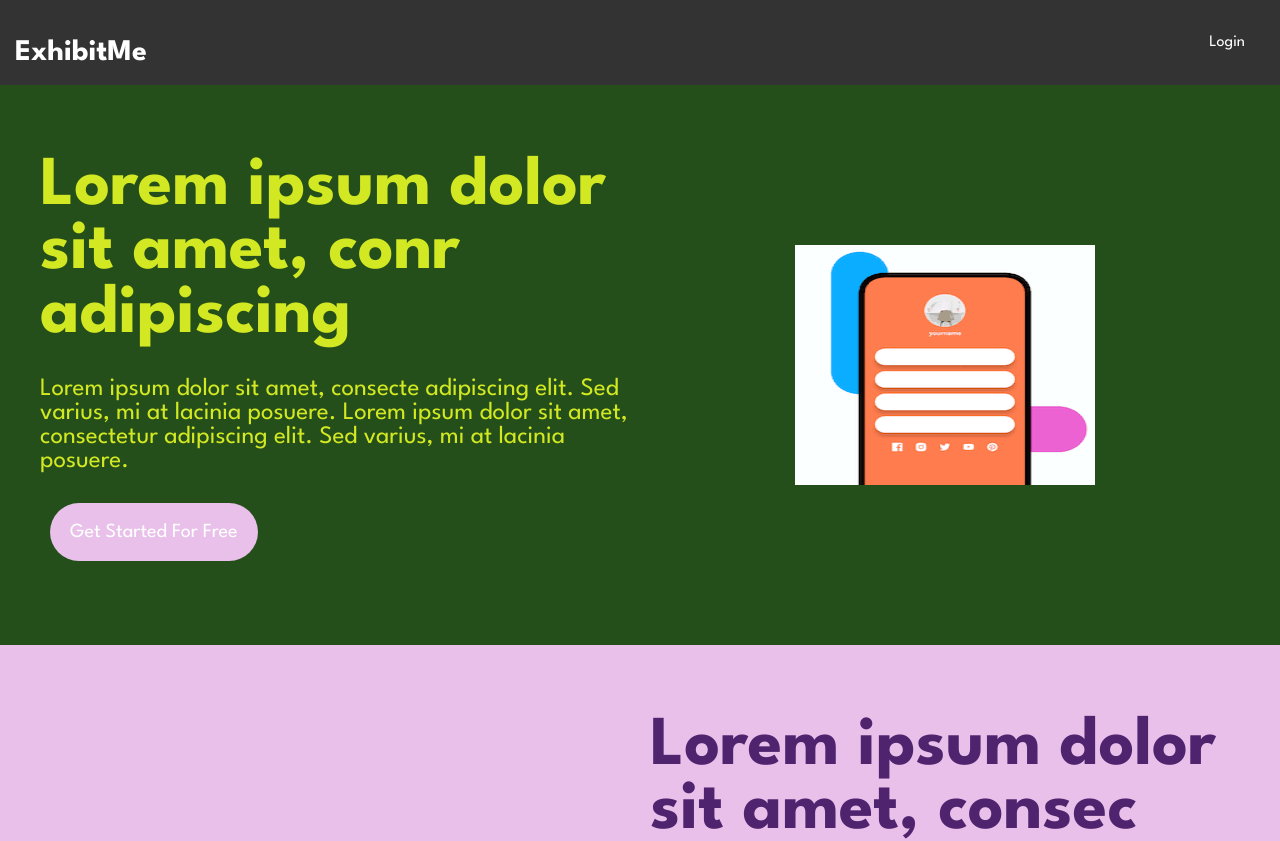
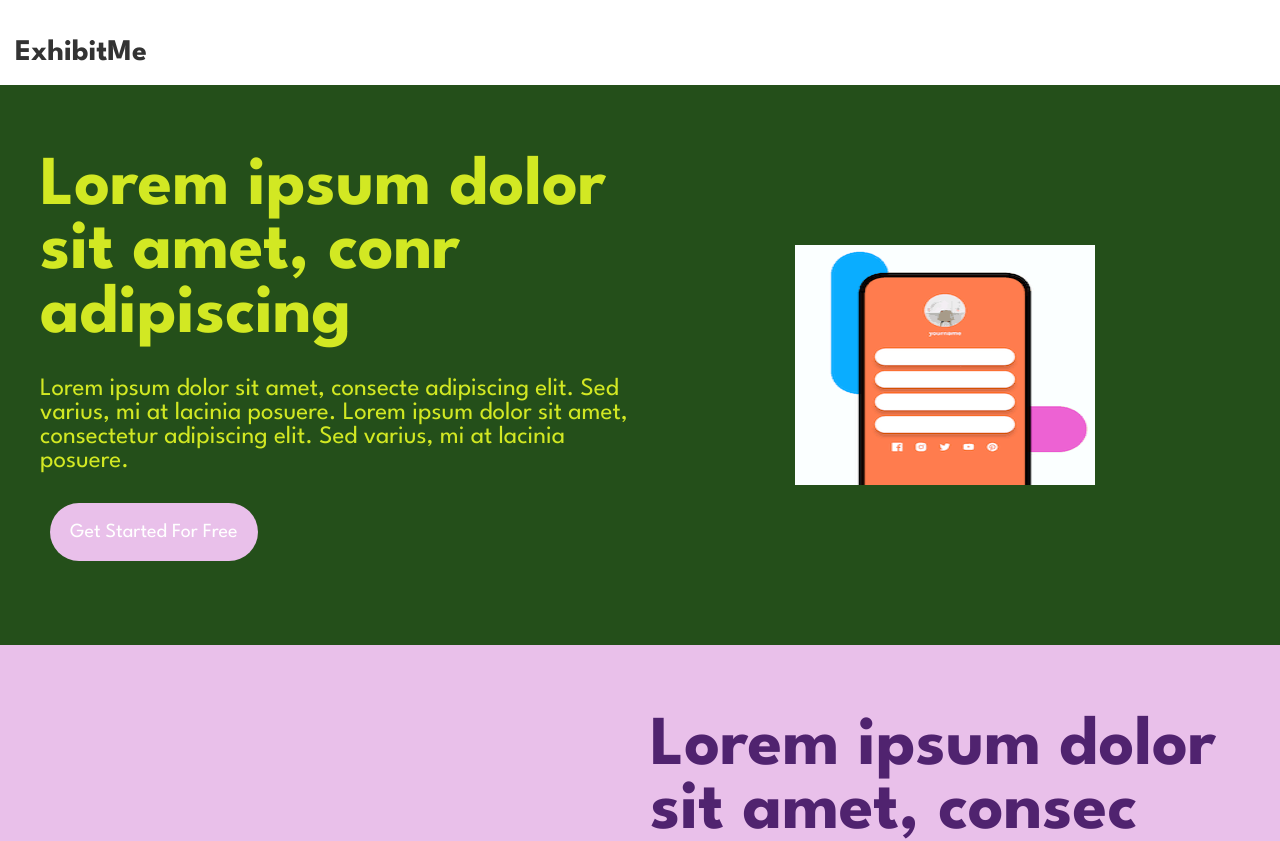
Before and after one commit to praveensubramani07/exhibit_react, a React (Create React App) app: page / in a window 1280 px wide. Shown: the top 841 px of the page. Built offline with nearby package versions, Linux system fonts and the light colour scheme.

Commit message:
Update Nav.css

```diff
--- a/src/componenet/Nav.css
+++ b/src/componenet/Nav.css
@@ -2,9 +2,9 @@ nav {
     display: flex;
     justify-content: space-between;
     align-items: center;
-    background-color: #333;
+    background-color: white;
     padding: 15px;
-    color: white;
+    color: #333;
 
   }
 
```
